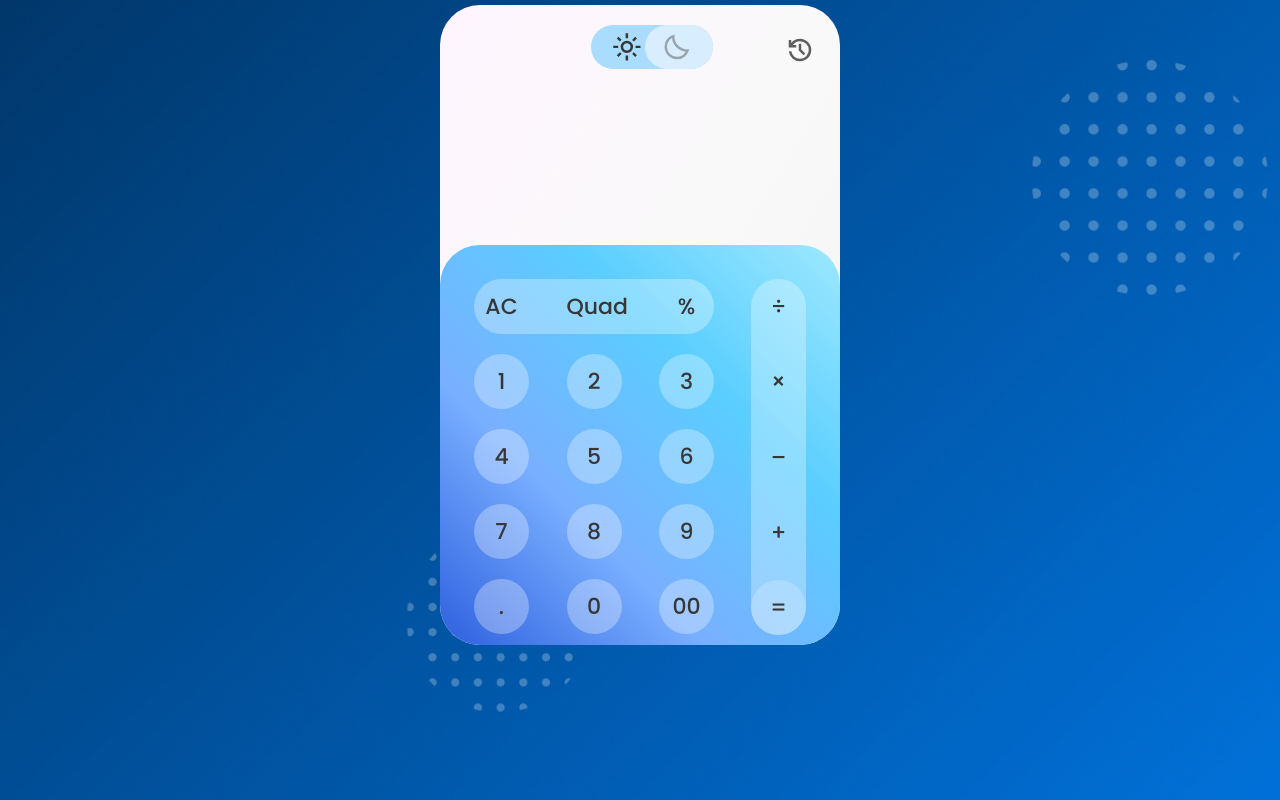
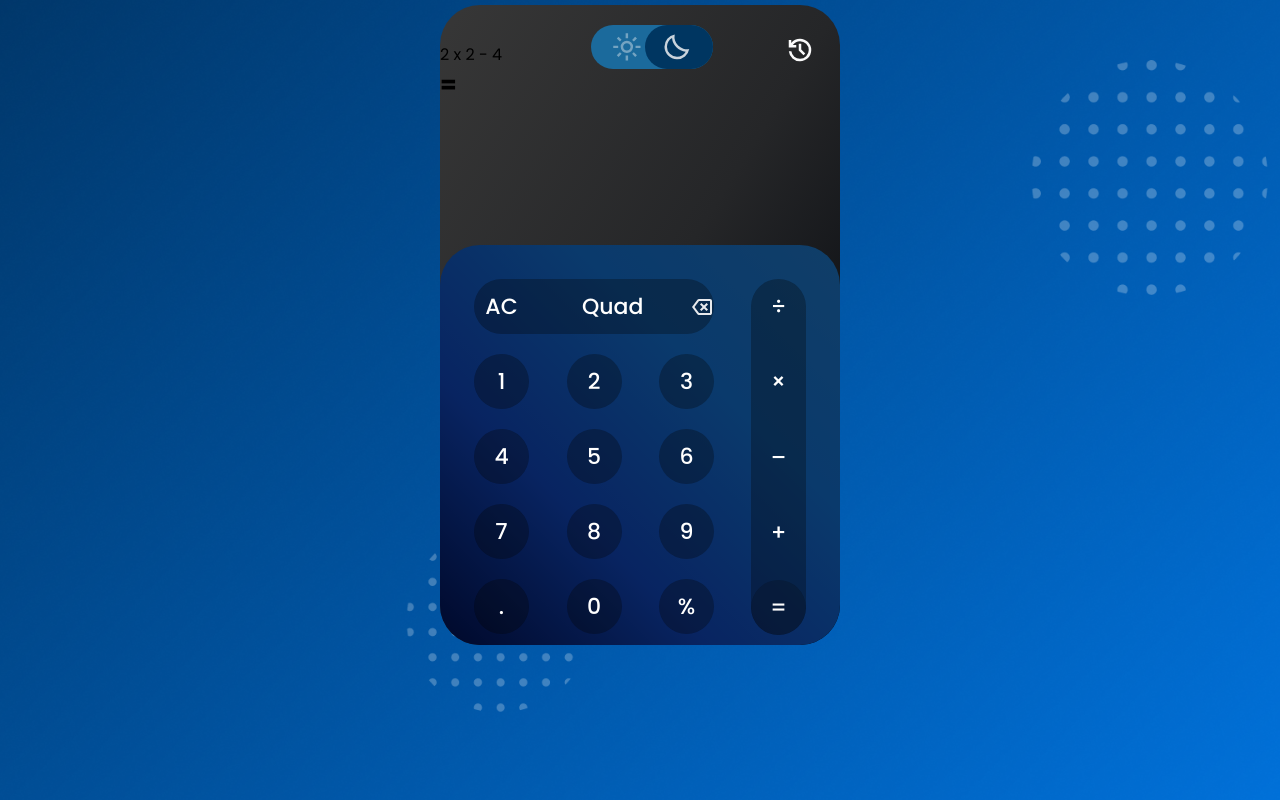
Before and after one commit to bee-jay80/calculator-, a plain HTML site: page index.html in a window 1280 px wide. Drawn offline with Linux system fonts and the light colour scheme.

Commit message:
Add Screen and modify button class names

```diff
--- a/index.html
+++ b/index.html
@@ -21,12 +21,20 @@
             <svg xmlns="http://www.w3.org/2000/svg" height="24px" viewBox="0 -960 960 960" width="24px" fill="#e8eaed"><path d="M480-120q-138 0-240.5-91.5T122-440h82q14 104 92.5 172T480-200q117 0 198.5-81.5T760-480q0-117-81.5-198.5T480-760q-69 0-129 32t-101 88h110v80H120v-240h80v94q51-64 124.5-99T480-840q75 0 140.5 28.5t114 77q48.5 48.5 77 114T840-480q0 75-28.5 140.5t-77 114q-48.5 48.5-114 77T480-120Zm112-192L440-464v-216h80v184l128 128-56 56Z"/></svg>
         </div>
 
+        <div class="calculate">
+            <p class="equation">2 x 2 - 4</p>
+            <h2 class="solution">
+                <span class="operator">=</span>
+                <span class="result"></span>
+            </h2>
+        </div>
+
         <div class="solve">
             <div class="solve1">
                 <div class="row1 row">
-                    <button class="number">AC</button>
-                    <button class="number">Quad</button>
-                    <button class="number">%</button>
+                    <button class="clear">AC</button>
+                    <button class="">Quad</button>
+                    <svg xmlns="http://www.w3.org/2000/svg" class="delete" height="24px" viewBox="0 -960 960 960" width="24px" fill="#e8eaed"><path d="m456-320 104-104 104 104 56-56-104-104 104-104-56-56-104 104-104-104-56 56 104 104-104 104 56 56Zm-96 160q-19 0-36-8.5T296-192L80-480l216-288q11-15 28-23.5t36-8.5h440q33 0 56.5 23.5T880-720v480q0 33-23.5 56.5T800-160H360ZM180-480l180 240h440v-480H360L180-480Zm400 0Z"/></svg>
                 </div>
                 <div class="row">
                     <button class="number">1</button>
@@ -46,16 +54,16 @@
                 <div class="row">
                     <button class="number">.</button>
                     <button class="number">0</button>
-                    <button class="number">00</button>
+                    <button class="number">%</button>
                 </div>
             </div>
             <!-- Signs -->
             <div class="solve2">
-                <button>÷</button>
-                <button>×</button>
-                <button>–</button>
-                <button>+</button>
-                <button>=</button>
+                <button class="sign">÷</button>
+                <button class="sign">×</button>
+                <button class="sign">–</button>
+                <button class="sign">+</button>
+                <button id="solve">=</button>
             </div>
         </div>
 
--- a/script.js
+++ b/script.js
@@ -12,11 +12,6 @@ console.log(systemSettingLight.matches)
 
 
 
-if(systemSettingDark.matches){
-    document.querySelector("html").setAttribute("data-theme","dark")
-}else {
-    document.querySelector("html").setAttribute("data-theme","light")
-}
 
 function storeTheme(){
     localStorage.setItem("theme", document.querySelector("html").getAttribute("data-theme"))
```
